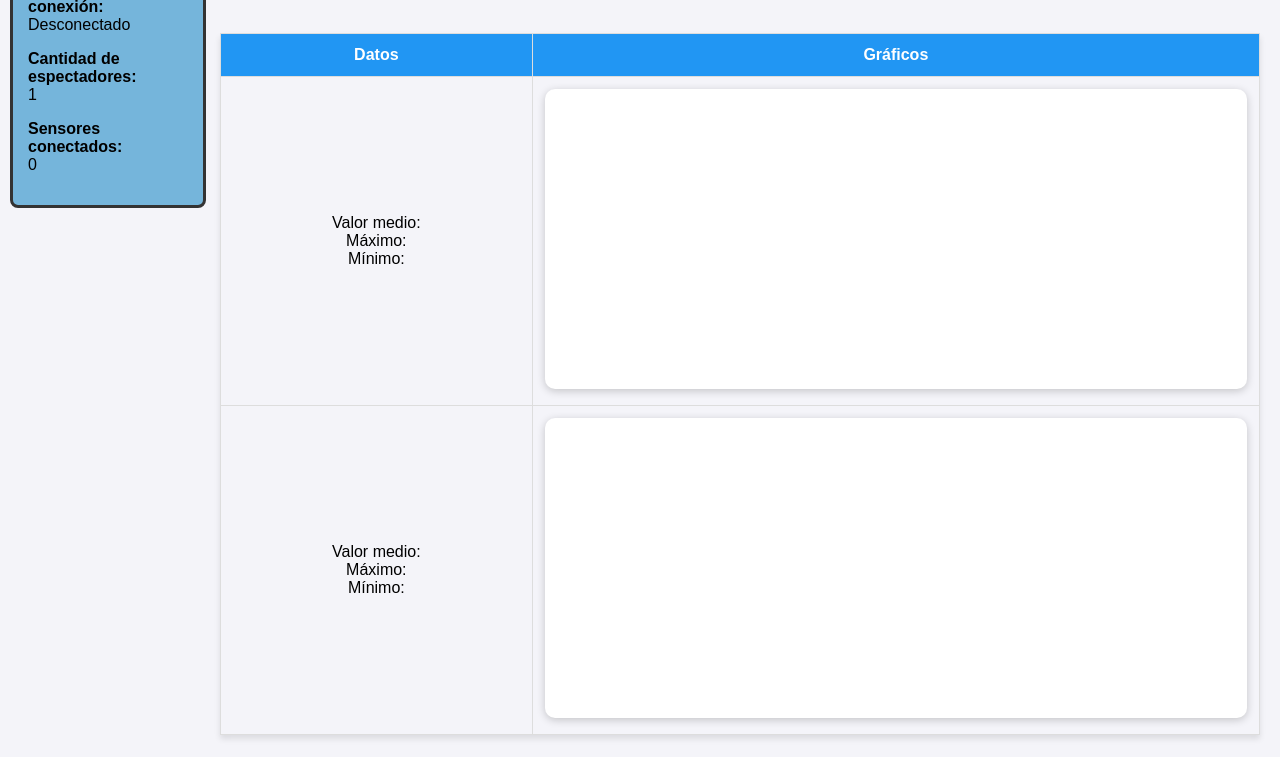
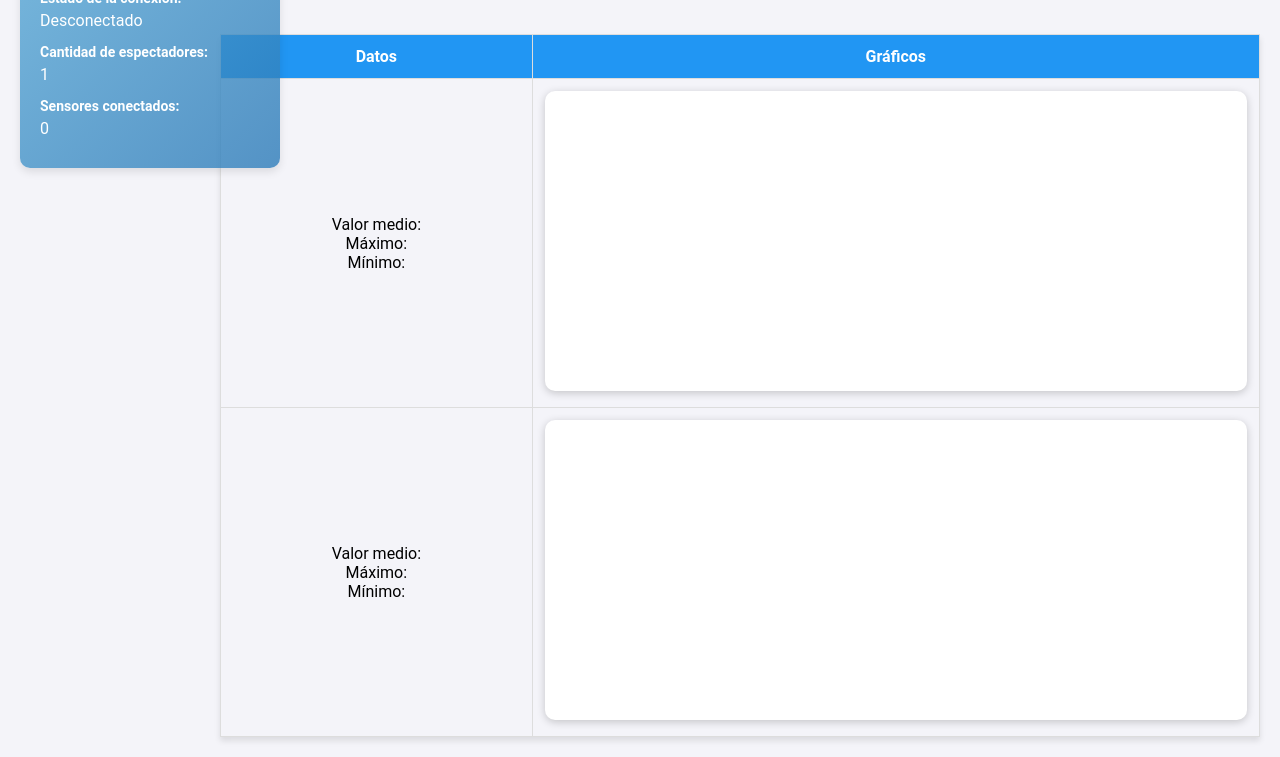
Before and after one commit to Luigiverde4/Rick_DataLogger, a website: page public/client.html in a window 1280 px wide. Shown: the part 64-821 px from the top of the page. Drawn offline with nearby package versions, Linux system fonts and the light colour scheme; no server answers.

Commit message:
Se ha modificado la estética de la section de la página cliente

```diff
--- a/public/css/client.css
+++ b/public/css/client.css
@@ -1,6 +1,6 @@
 /* General */
 body {
-    font-family: Arial, sans-serif;
+    font-family: 'Roboto', sans-serif;
     margin: 0;
     padding: 0;
     background-color: #f4f4f9;
@@ -17,16 +17,34 @@ h1 {
     margin: 0;
 }
 
-/* Panel de clientes */
 #divClientes {
     position: fixed;
-    border: 3px solid #333;
-    border-radius: 8px;
-    background-color: rgba(86, 166, 212, 0.8);
-    padding: 15px;
-    width: 160px;
-    top: 10px;
-    left: 10px;
+    top: 20px;
+    left: 20px;
+    width: 220px;
+    padding: 20px;
+    border-radius: 10px;
+    background: linear-gradient(135deg, rgba(86, 166, 212, 0.8), rgba(43, 122, 184, 0.8));
+    box-shadow: 0 4px 8px rgba(0, 0, 0, 0.1);
+    color: #fff;
+    font-family: 'Roboto', sans-serif;
+    font-size: 14px;
+    z-index: 10;
+    text-align: left;
+}
+
+#divClientes p {
+    margin-bottom: 10px;
+}
+
+#divClientes strong {
+    font-weight: bold;
+}
+
+#divClientes span {
+    display: block;
+    font-size: 16px;
+    margin-top: 5px;
 }
 
 main {
```
